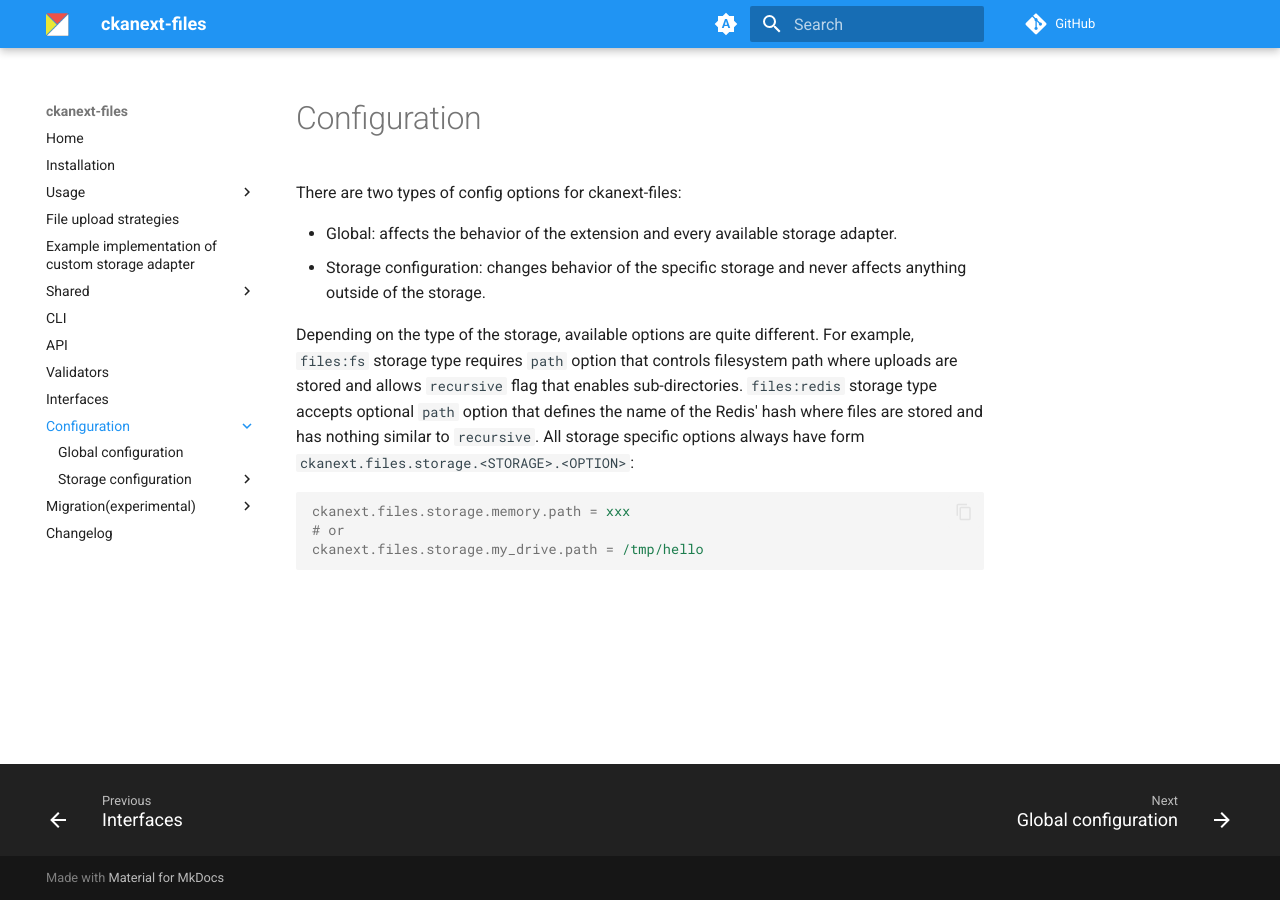
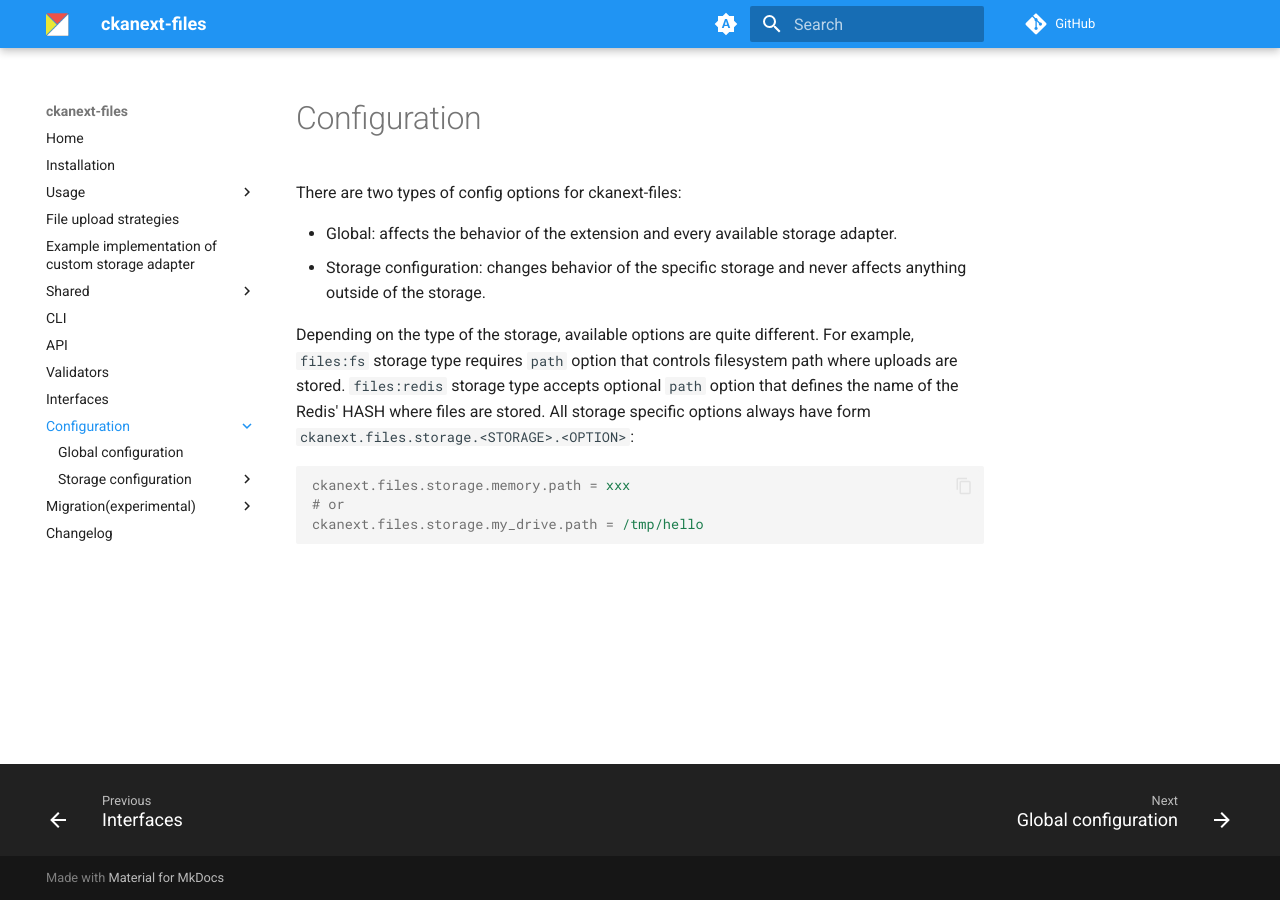
Before and after one commit to DataShades/ckanext-files, an MkDocs documentation site: the page built from docs/configuration/index.md, in a window 1280 px wide. Built offline with MkDocs 1.6.1 and Material for MkDocs 9.7.7, drawn with Linux system fonts in a browser that asks for light colours; comment, search, counter and statistics services are not loaded.

Commit message:
chore: align with file-keeper updates

````diff
--- a/docs/configuration/index.md
+++ b/docs/configuration/index.md
@@ -9,11 +9,10 @@
 
 Depending on the type of the storage, available options are quite
 different. For example, `files:fs` storage type requires `path` option that
-controls filesystem path where uploads are stored and allows `recursive` flag
-that enables sub-directories. `files:redis` storage type accepts optional
-`path` option that defines the name of the Redis' hash where files are stored
-and has nothing similar to `recursive`. All storage specific options always
-have form `ckanext.files.storage.<STORAGE>.<OPTION>`:
+controls filesystem path where uploads are stored. `files:redis` storage type
+accepts optional `path` option that defines the name of the Redis' HASH where
+files are stored. All storage specific options always have form
+`ckanext.files.storage.<STORAGE>.<OPTION>`:
 
 ```ini
 ckanext.files.storage.memory.path = xxx
````
Also changed, not shown: docs/configuration/fs.md (+0 -6 lines), 2 other files.
